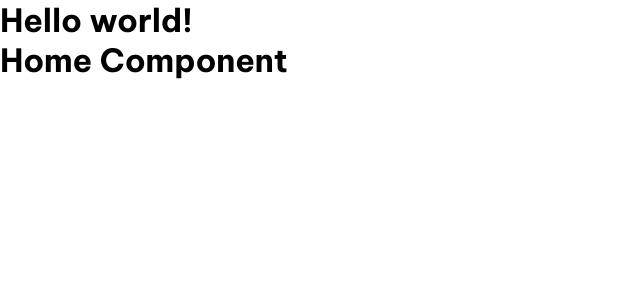
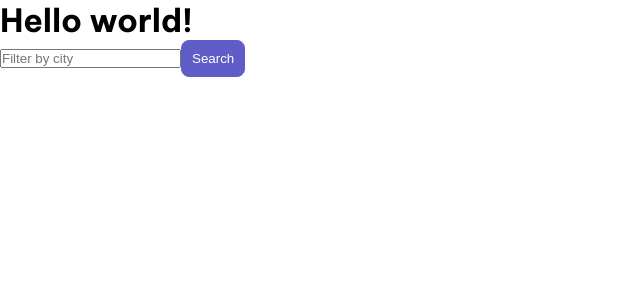
Before and after one commit to kakarlavinodkumar/angular-practice, an Angular app: page / in a window 1280 px wide. Shown: the top 300 px of the page, without its empty margins (0-640 px from the left). Built offline with nearby package versions, Linux system fonts and the light colour scheme.

Commit message:
[ADD]home component html added

```diff
--- a/src/app/home.component.ts
+++ b/src/app/home.component.ts
@@ -4,7 +4,12 @@
     selector: 'home-root',
     standalone: true,
     imports: [],
-    template: `<h1>Home Component</h1>`,
+    template: `<section>
+    <form>
+      <input type="text" placeholder="Filter by city">
+      <button class="primary" type="button">Search</button>
+    </form>
+  </section>`,
     styleUrls: ['./home.component.css'],
 })
 
```
